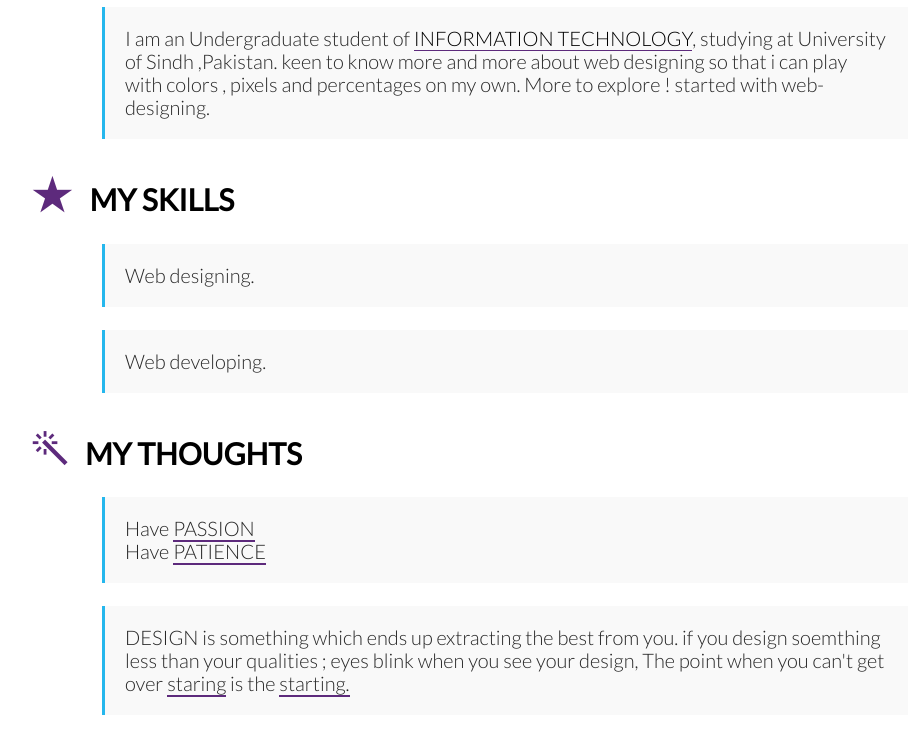
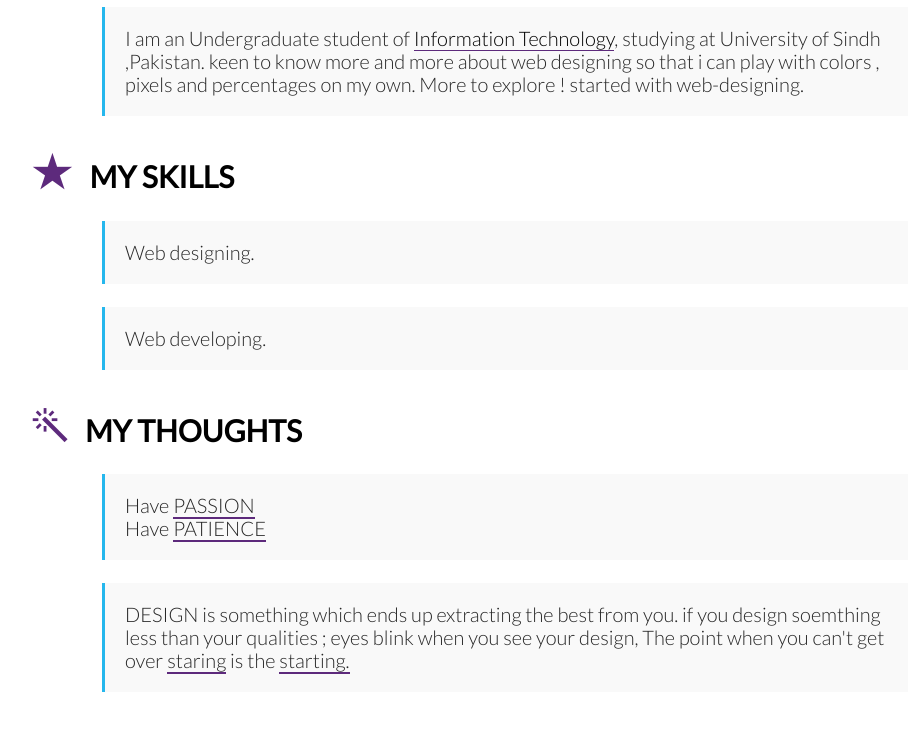
Before and after one commit to SabaMal/blog, a plain HTML site: page index.html in a window 1280 px wide. Shown: the part 898-1643 px from the top of the page, without its empty margins (195-1111 px from the left). Drawn offline with Linux system fonts and the light colour scheme; files whose address does not match are found by name.

Commit message:
Closes #3

```diff
--- a/index.html
+++ b/index.html
@@ -26,7 +26,7 @@
              <div class="me-type">
                  <h2><i class="ion-android-contact icon-info"> &nbsp;</i>ABOUT ME:</h2>
                  <p class="para">
-                     I am an Undergraduate student of  <a href="#" class="it">INFORMATION TECHNOLOGY</a>, studying at University of Sindh ,Pakistan.
+                     I am an Undergraduate student of  <a href="#" class="it">Information Technology</a>, studying at University of Sindh ,Pakistan.
                     keen to know more and more about web designing so that i can play with colors , pixels and percentages on my own.
                     More to explore ! started with web-designing.
 
```
